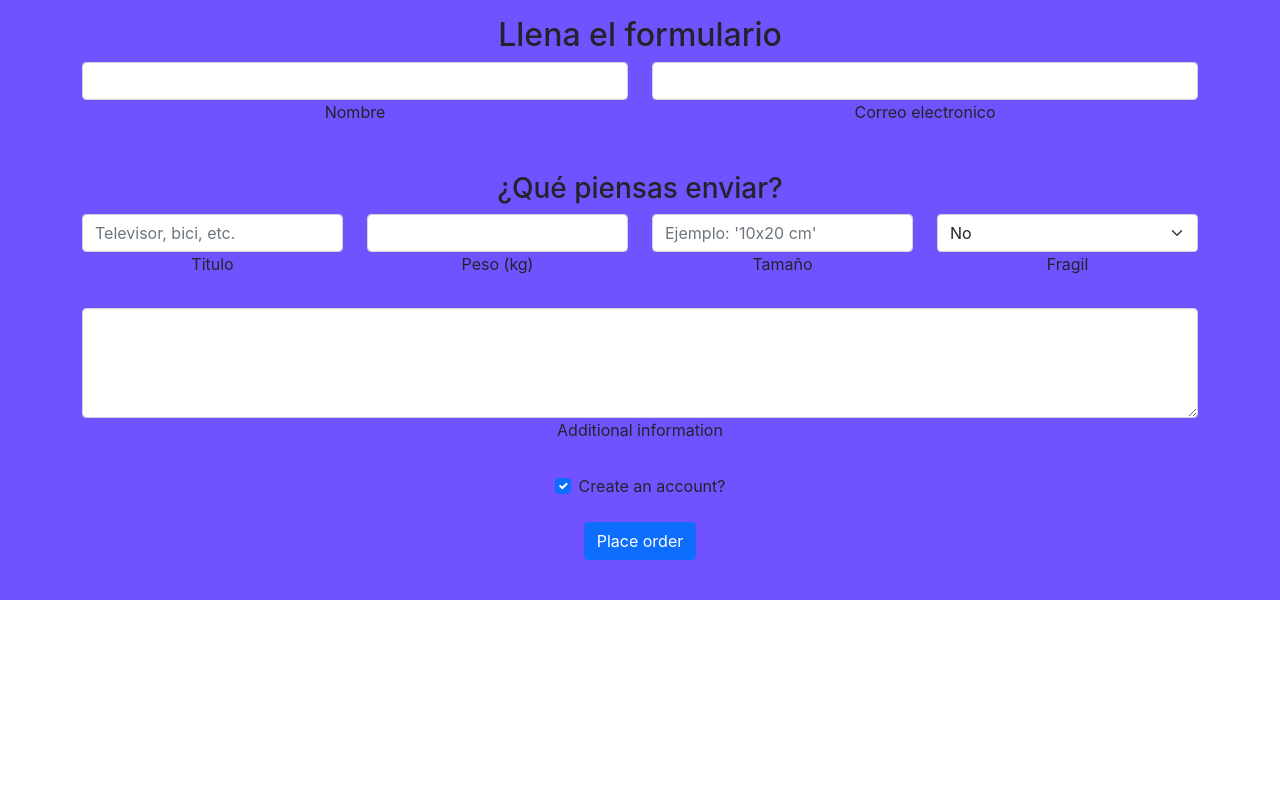
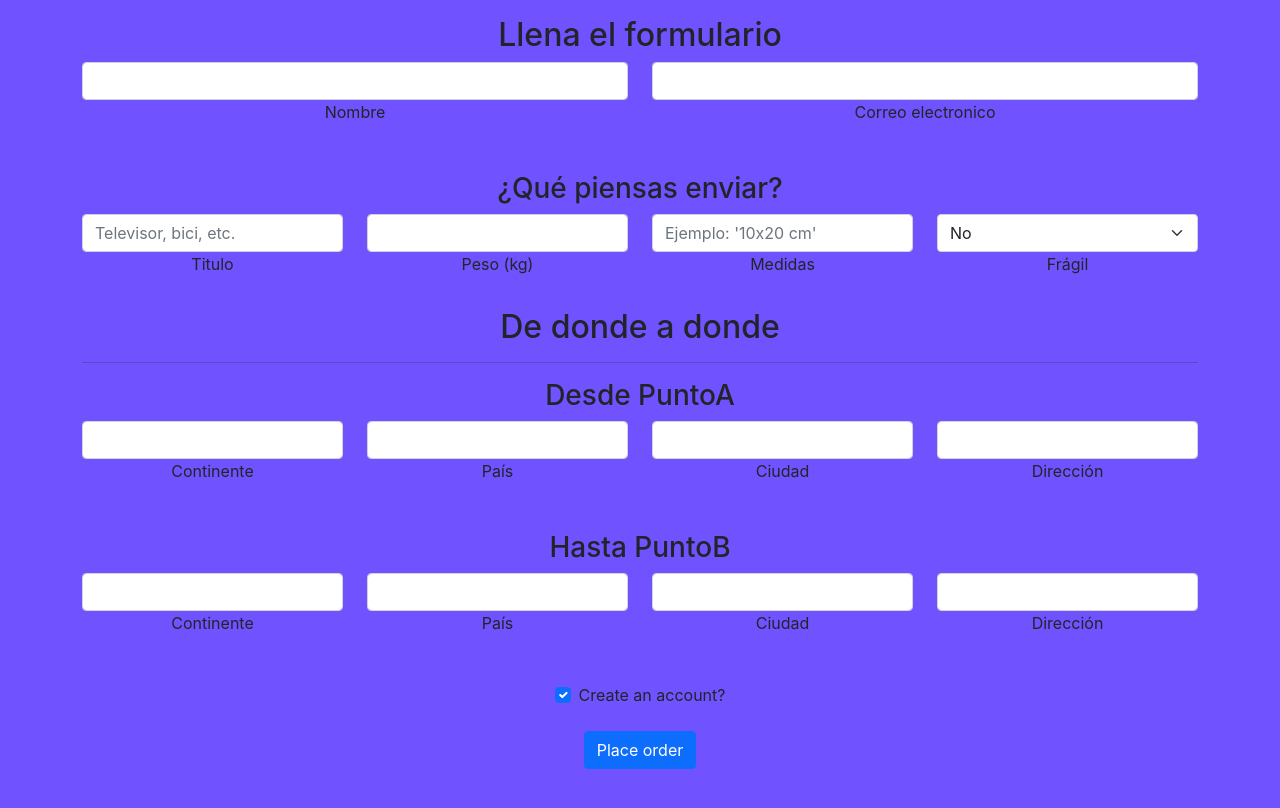
Before and after one commit to Iron-mind/kargoruTEST-frontend, a React (Create React App) app in the folder puntoapunto/: page /cotizar in a window 1280 px wide. Built offline with nearby package versions, Linux system fonts and the light colour scheme.

Commit message:
form para cotizante casi terminado

```diff
--- a/puntoapunto/src/components/Form.jsx
+++ b/puntoapunto/src/components/Form.jsx
@@ -1,19 +1,29 @@
 import { useState } from "react";
+import PointForm from './PointForm'
+export default function Form() {
+  let [input,setInput]= useState({})
 
-export default function Form() {
+  function handleInputChange(e) {
+    console.log(e.target.value);
+setInput({
+  [e.target.name]:e.target.value
+})
+  }
+
   return (
     <form className='container'>
       <div class="row mb-4">
         <div class="col">
           <div class="form-outline">
-            <input type="text" id="input1" class="form-control" />
-            <label class="form-label" for="input1">
+            <input  onChange={handleInputChange} name='nombre_cotizante' type="text" id="nombre" class="form-control" />
+            <label class="form-label" for="nombre">
               Nombre
             </label>
           </div>
         </div>
         <div class="col mb-3">
-          <input
+          <input onChange={handleInputChange}
+            name='email_cotizante'
             type="email"
             class="form-control"
             id="email"
@@ -27,43 +37,44 @@ export default function Form() {
        <h3>¿Qué piensas enviar?</h3>
        <div className='row' >
       <div class="col form-outline mb-4">
-        <input placeholder='Televisor, bici, etc.' type="text" id="input3" class="form-control" />
+        <input onChange={handleInputChange} name='titulo' placeholder='Televisor, bici, etc.' type="text" id="input3" class="form-control" />
         <label class="form-label" for="input3">
           Titulo
         </label>
       </div>
 
       <div class="col form-outline mb-4">
-        <input type="number" id="input4" class="form-control" />
+        <input onChange={handleInputChange} name='peso_kg' type="number" id="input4" class="form-control" />
         <label class="form-label" for="input4">
           Peso (kg)
         </label>
       </div>
 
       <div class="col form-outline mb-4">
-        <input  placeholder="Ejemplo: '10x20 cm'" type="text" id="input5" class="form-control" />
-        <label class="form-label" for="input5">
-          Tamaño
+        <input onChange={handleInputChange} name='medidas' placeholder="Ejemplo: '10x20 cm'" type="text" id="input5" class="form-control" />
+        <label class="form-l abel" for="input5">
+          Medidas
         </label>
       </div>
 
       <div class="col sform-outline mb-4">
-        <select  id="input6" class="form-select" >
+        <select name='fragil' id="input6" class="form-select" >
         <option default value={false}>No</option>
-        <option default value={true}>sí</option>
+        <option default value={true}>Sí</option>
 
         </select>
-        <label class="form-label" for="input6">
-          Fragil
+        <label onChange={handleInputChange} class="form-label" for="input6">
+          Frágil
         </label>
       </div>
 </div>
-      <div class="form-outline mb-4">
-        <textarea class="form-control" id="input7" rows="4"></textarea>
-        <label class="form-label" for="input7">
-          Additional information
-        </label>
-      </div>
+    <div className='mb-4'>
+    <h2>De donde a donde</h2>
+    <hr/>
+    <PointForm name='Desde PuntoA' />
+    <PointForm name='Hasta PuntoB'/>
+    </div>
+
 
       <div class="form-check d-flex justify-content-center mb-4">
         <input
--- a/puntoapunto/src/components/PointForm.jsx
+++ b/puntoapunto/src/components/PointForm.jsx
@@ -0,0 +1,48 @@
+import {useState} from "react"
+
+
+export default function ({name}) {
+  return (
+    <div>
+    <h3> {name}</h3>
+    <div class="row mb-4">
+      <div class="col">
+        <div class="form-outline">
+          <select type="text" id="pinput1" class="form-control" >
+
+          </select>
+          <label class="form-label" for="pinput1">
+            Continente
+          </label>
+        </div>
+      </div>
+      <div class="col mb-3">
+        <div class="form-outline">
+          <select type="text" id="pinput1" class="form-control" >
+
+          </select>
+          <label class="form-label" for="pinput1">
+            País
+          </label>
+        </div>
+      </div>
+      <div class="col mb-3">
+        <div class="form-outline">
+          <input type="text" id="pinput3" class="form-control" />
+          <label class="form-label" for="pinput3">
+            Ciudad
+          </label>
+        </div>
+      </div>
+      <div class="col mb-3">
+        <div class="form-outline">
+          <input type="text" id="pinput4" class="form-control" />
+          <label class="form-label" for="pinput4">
+            Dirección
+          </label>
+        </div>
+      </div>
+    </div>
+    </div>
+  )
+}
```
